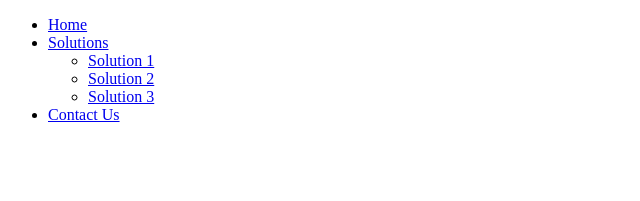
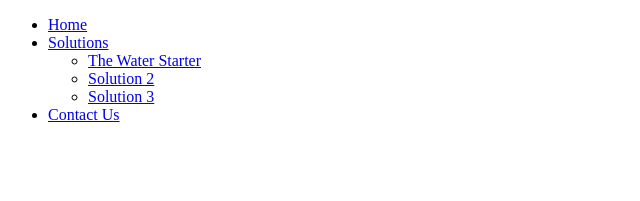
Before and after one commit to agischen/boreholeguyz, a plain HTML site: page index1.html in a window 1280 px wide. Shown: the top 201 px of the page, 0-640 px from the left. Drawn offline with Linux system fonts and the light colour scheme.

Commit message:
Update index1.html

```diff
--- a/index1.html
+++ b/index1.html
@@ -15,7 +15,7 @@
                 <li class="dropdown">
                     <a href="#">Solutions</a>
                     <ul class="dropdown-menu">
-                        <li><a href="#">Solution 1</a></li>
+                        <li><a href="water-starter.html">The Water Starter</a></li>
                         <li><a href="#">Solution 2</a></li>
                         <li><a href="#">Solution 3</a></li>
                     </ul>
```
